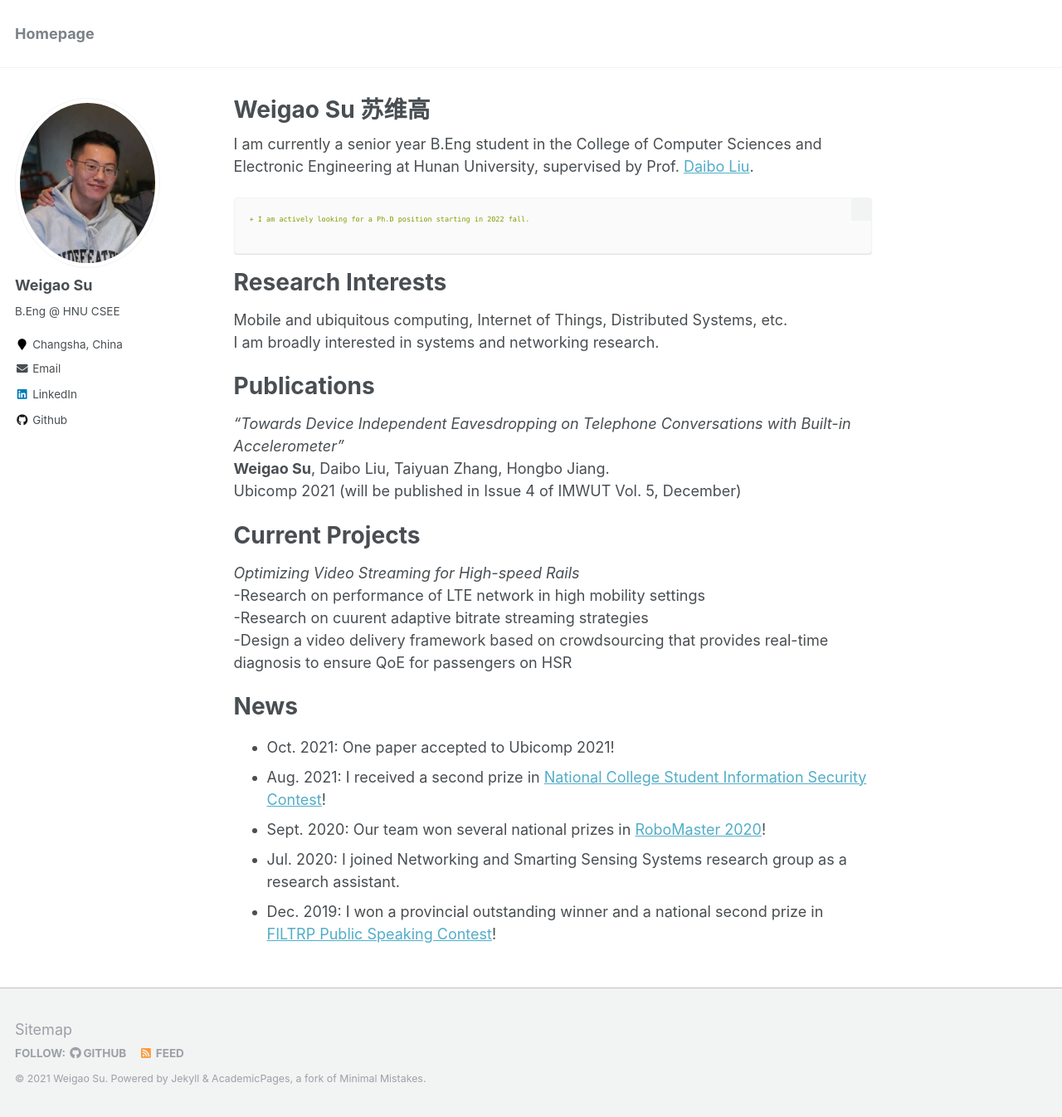
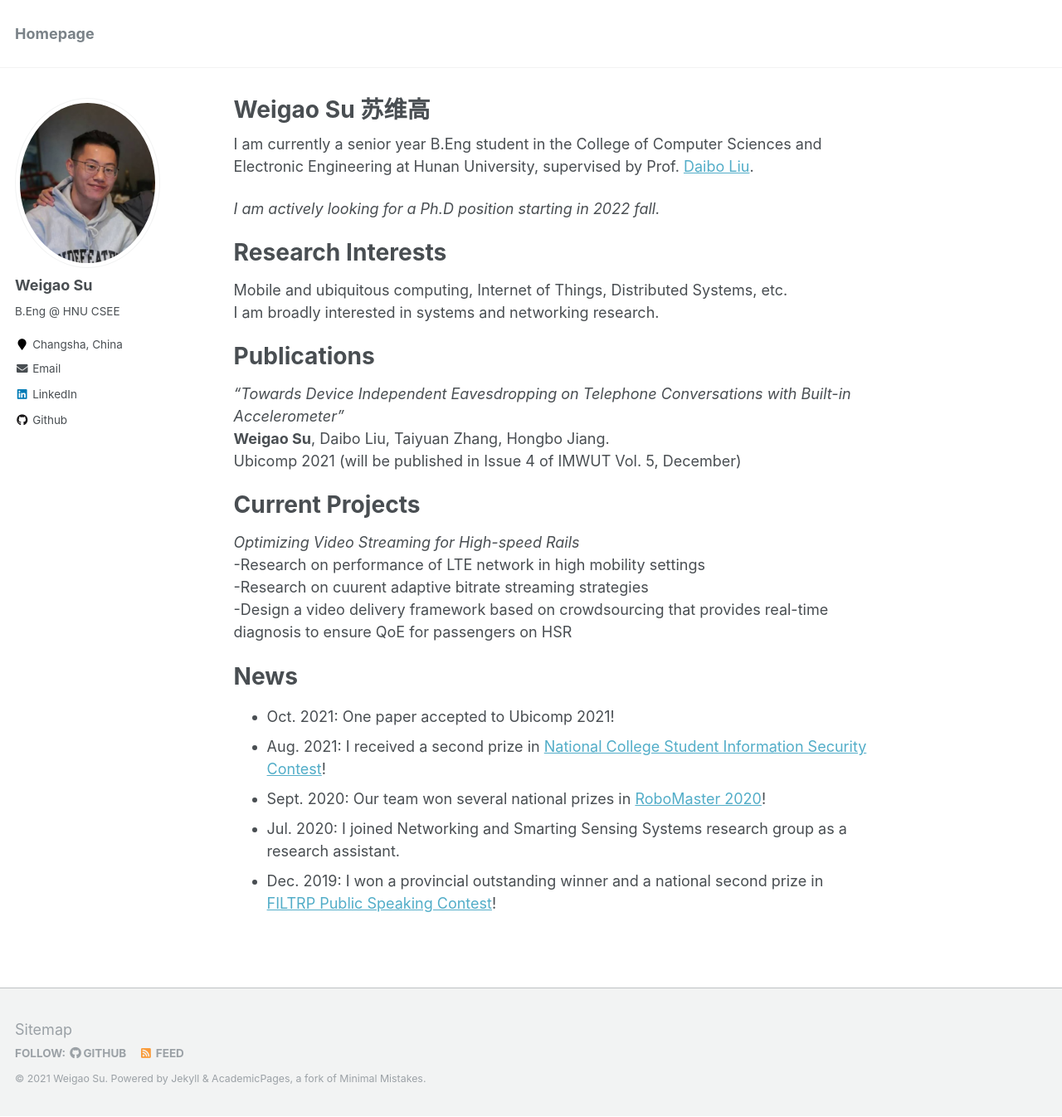
Before and after one commit to wegul/wegul.github.io, a Jekyll site: the page built from _pages/about.md, in a window 1280 px wide and 1346 px high. Shown: the whole window at 83% size. Built offline with Jekyll 4.4.1, drawn with Linux system fonts in a browser that asks for light colours.

Commit message:
Update about.md

````diff
--- a/_pages/about.md
+++ b/_pages/about.md
@@ -10,10 +10,9 @@ redirect_from:
 
 I am currently a senior year B.Eng student in the College of Computer Sciences and Electronic Engineering at Hunan University, supervised by Prof. [Daibo Liu](https://sites.google.com/site/dbliuuestc/home).
 
-```diff
-+ I am actively looking for a Ph.D position starting in 2022 fall.
 
-```
+*I am actively looking for a Ph.D position starting in 2022 fall.*
+
 
 
 
````
